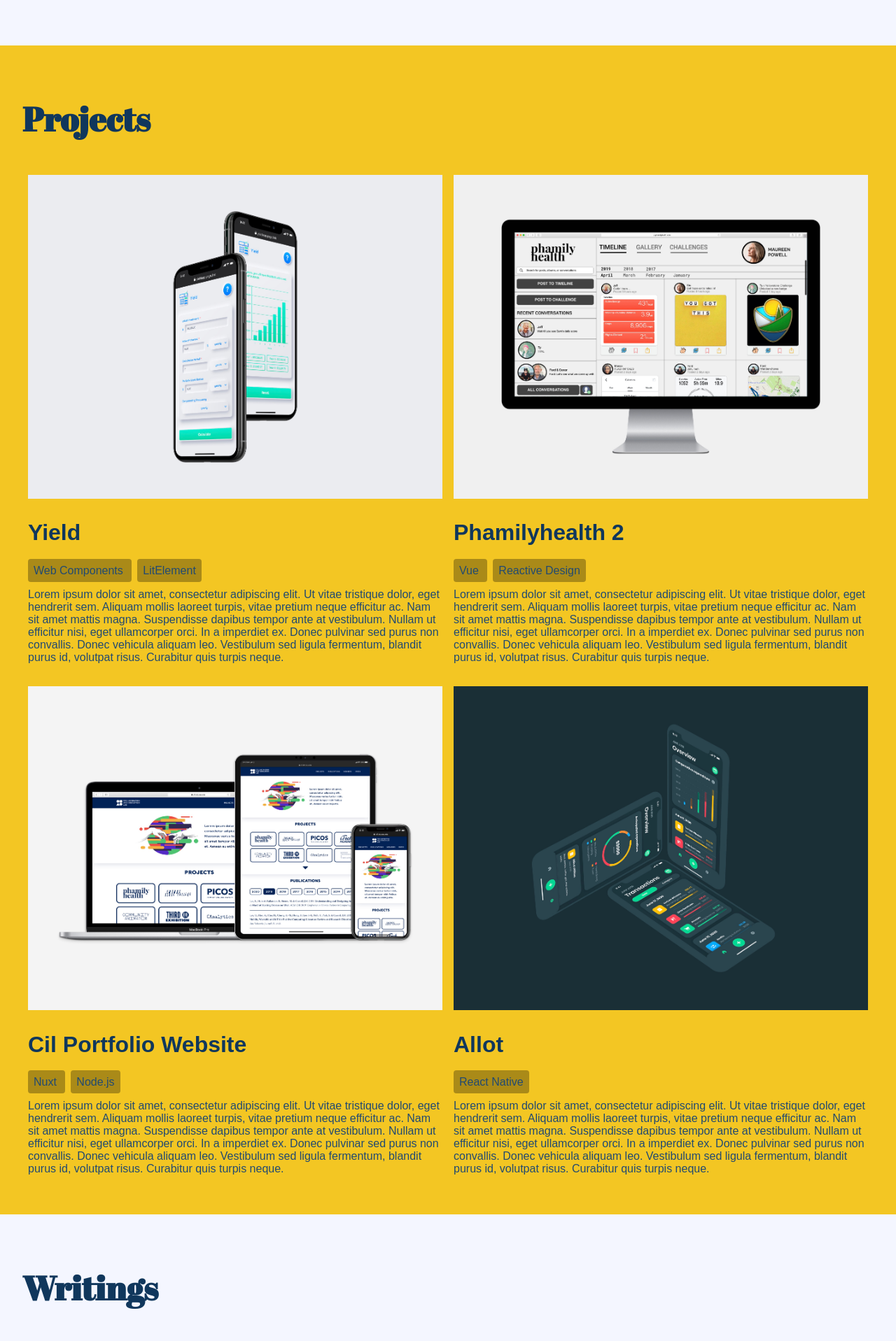
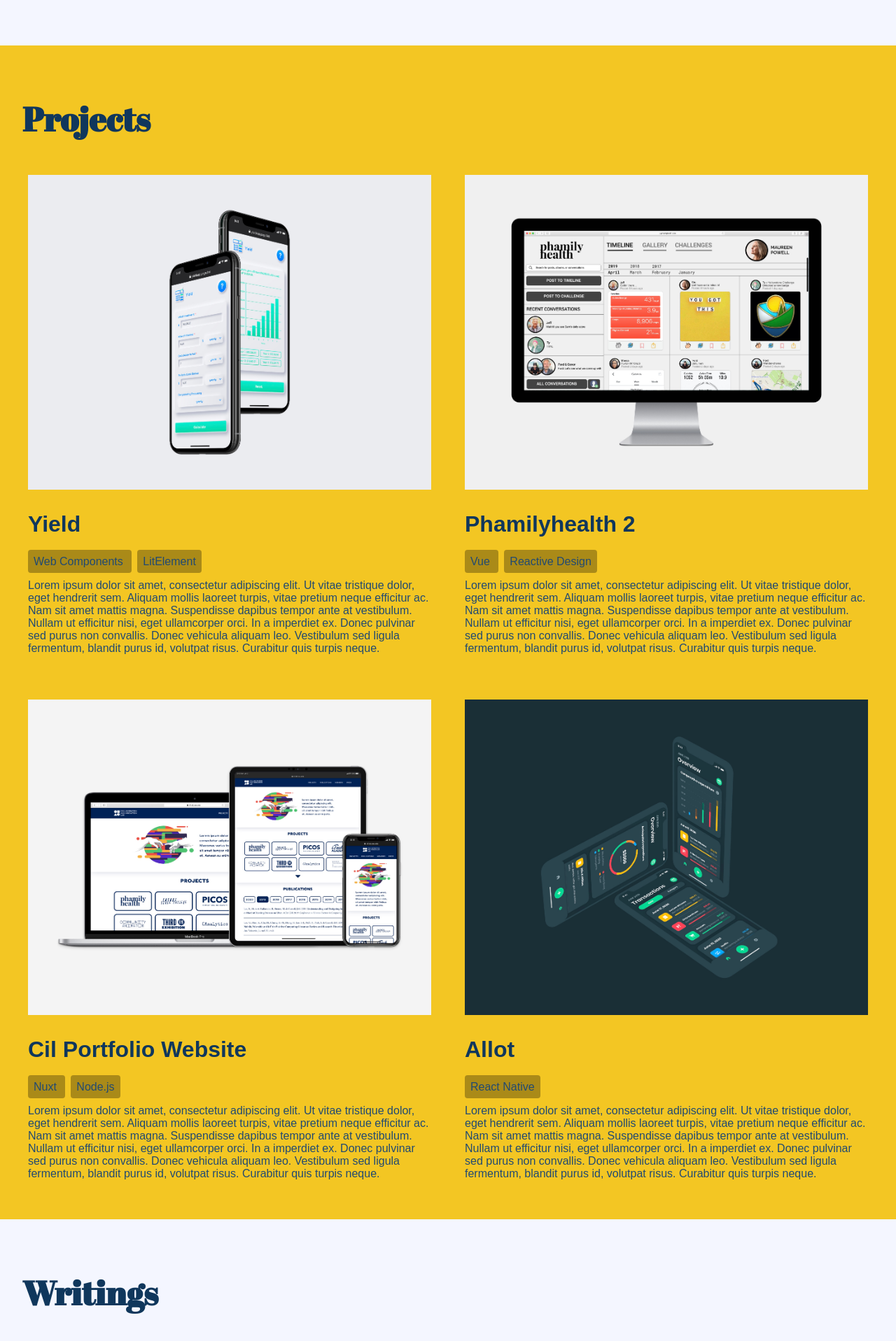
Before and after one commit to adamwattis/adamwattis.github.io, a Jekyll site: the page built from index.html, in a window 1280 px wide. Shown: the part 1091-3008 px from the top of the page at 70% size. Built offline with Jekyll 4.4.1, drawn with Linux system fonts in a browser that asks for light colours; some web fonts are replaced.

Commit message:
Grid gap projects

```diff
--- a/_sass/main.scss
+++ b/_sass/main.scss
@@ -98,6 +98,7 @@
 }
 .projects__grid {
 	display: grid;
+	grid-gap: 2em;
 	grid-template-columns: 1fr 1fr;
 	@media screen and (max-width: 768px) {
 		grid-template-columns: auto;
```
Also changed, not shown: 2 other files.
